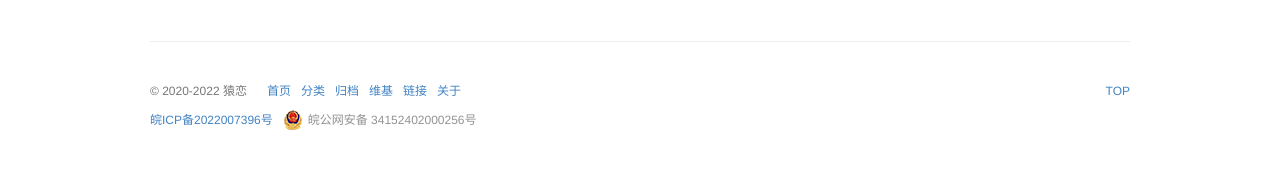
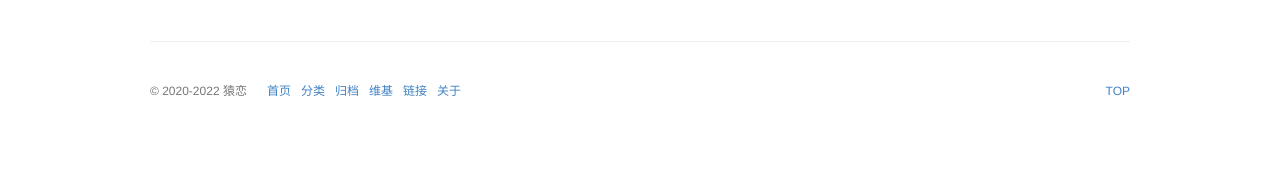
Before and after one commit to leewint/leewint.github.io, a Jekyll site: the page built from index.html, in a window 1280 px wide. Shown: the part 1799-1979 px from the top of the page. Built offline with Jekyll 4.4.1, drawn with Linux system fonts in a browser that asks for light colours; some web fonts are replaced; the list of posts is cut into pages by our own code; comment, search, counter and statistics services are not loaded; a style sheet for code colours, icons or effects is not loaded; after the commit the page ends 1947 px from its top, so only the background shows below that.

Commit message:
Update footer.html

```diff
--- a/_includes/footer.html
+++ b/_includes/footer.html
@@ -28,14 +28,14 @@
                 style="color:orange;"></span></a></li>
     </ul>
 
-    <div style="margin-top:10px">
+    <!-- <div style="margin-top:10px">
       <a style="float:left;height:20px;line-height:20px;margin: 0px 10px 0px 0px;" href="https://beian.miit.gov.cn/" target="_blank">皖ICP备2022007396号</a>
-      <!-- href="http://www.beian.gov.cn/portal/registerSystemInfo?recordcode=34152402000256" -->
+      // href="http://www.beian.gov.cn/portal/registerSystemInfo?recordcode=34152402000256"
       <a target="_blank" href="https://www.beian.gov.cn/"
         style="display:inline-block;text-decoration:none;height:20px;line-height:20px;"><img src="{{ assets_base_url }}/assets/images/gongan.png" style="float:left;" />
         <p style="float:left;height:20px;line-height:20px;margin: 0px 0px 0px 5px; color:#939393;">皖公网安备 34152402000256号</p>
       </a>
-    </div>
+    </div> -->
     {% include visit-stat.html %}
 
   </div>
```
